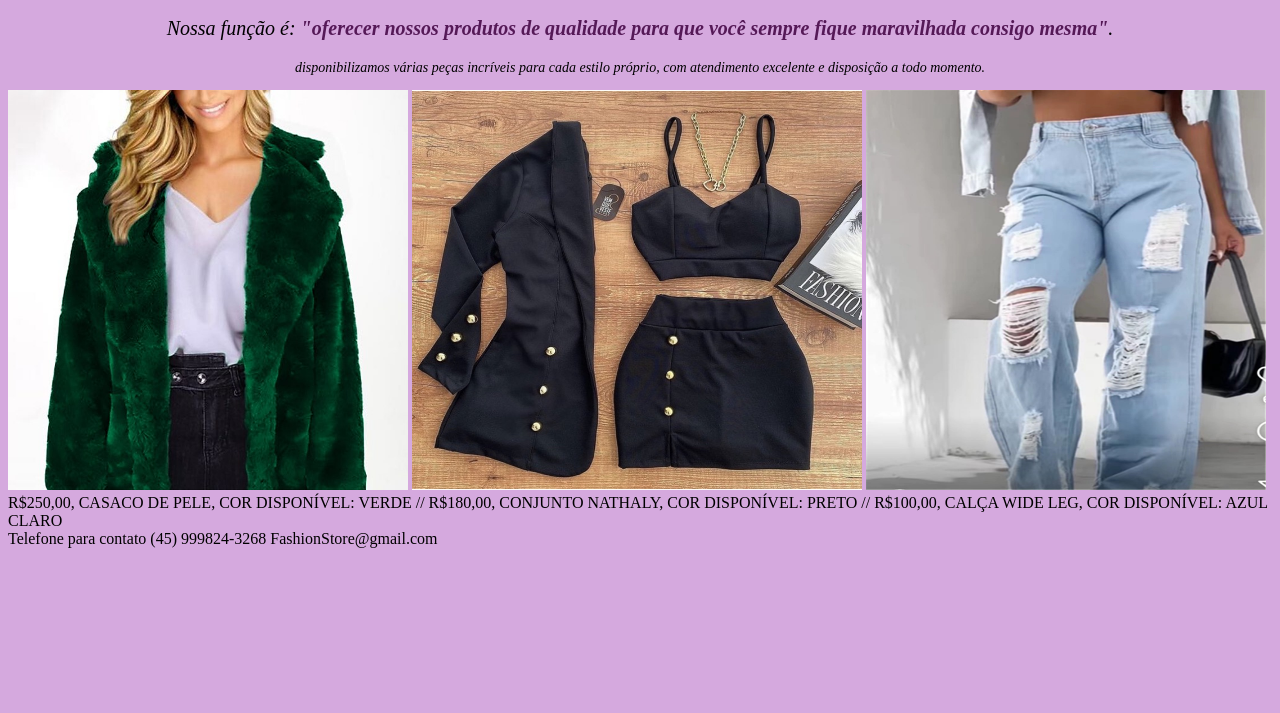
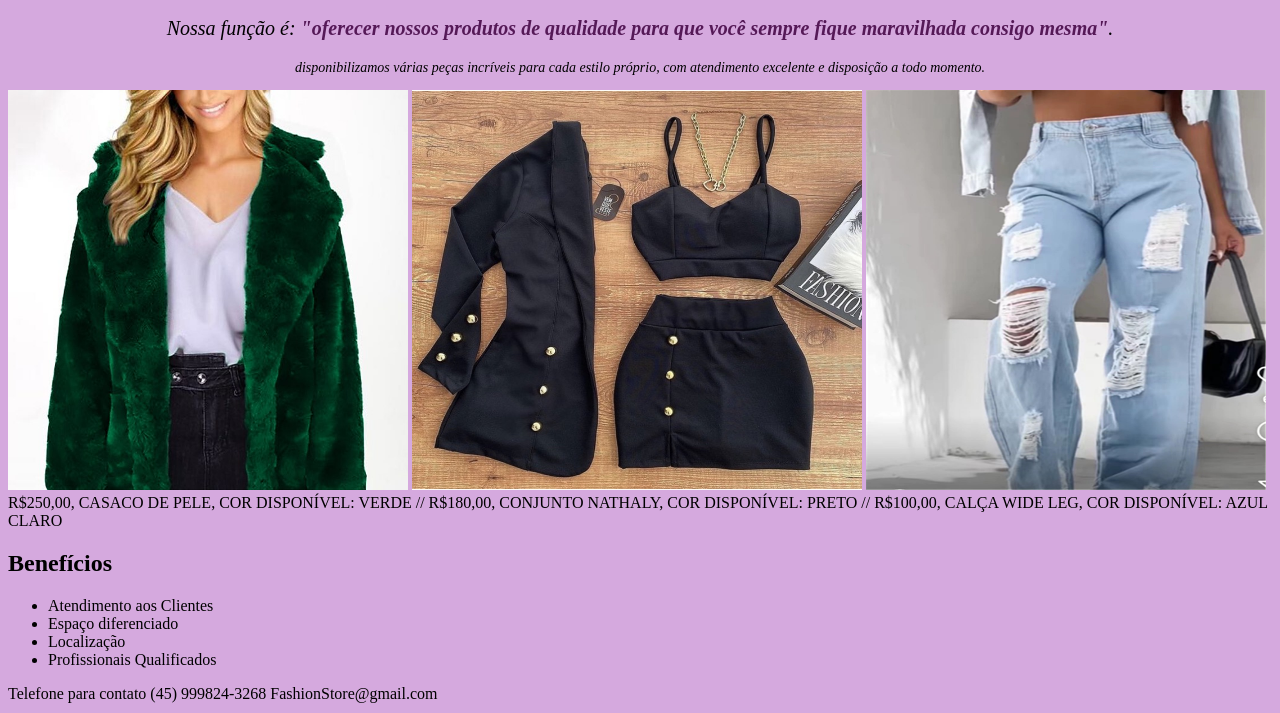
Before and after one commit to anacarolinadesouza/FashionStore, a plain HTML site: page index.html in a window 1280 px wide. Shown: the part 87-800 px from the top of the page. Drawn offline with Linux system fonts and the light colour scheme.

Commit message:
Add files via upload

```diff
--- a/index.html
+++ b/index.html
@@ -26,6 +26,14 @@
 
 
         </div>
+<h2>Benefícios</h2>
+
+<ul>
+    <li>Atendimento aos Clientes</li/li>
+    <li>Espaço diferenciado</li/li>
+    <li>Localização</li>
+    <li>Profissionais Qualificados</li/li>
+</ul>
     </body>
 </html>
 <style>
```
